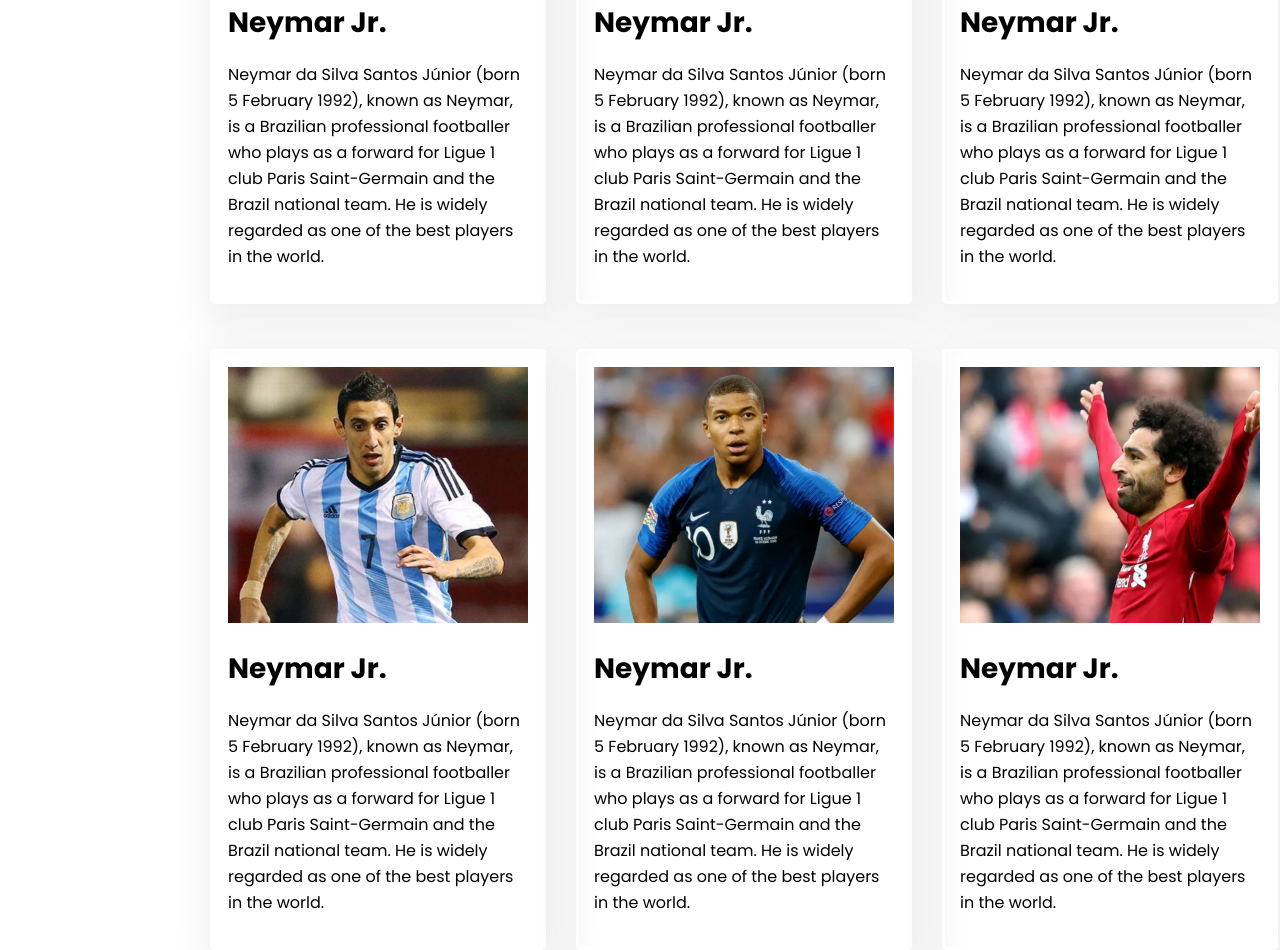
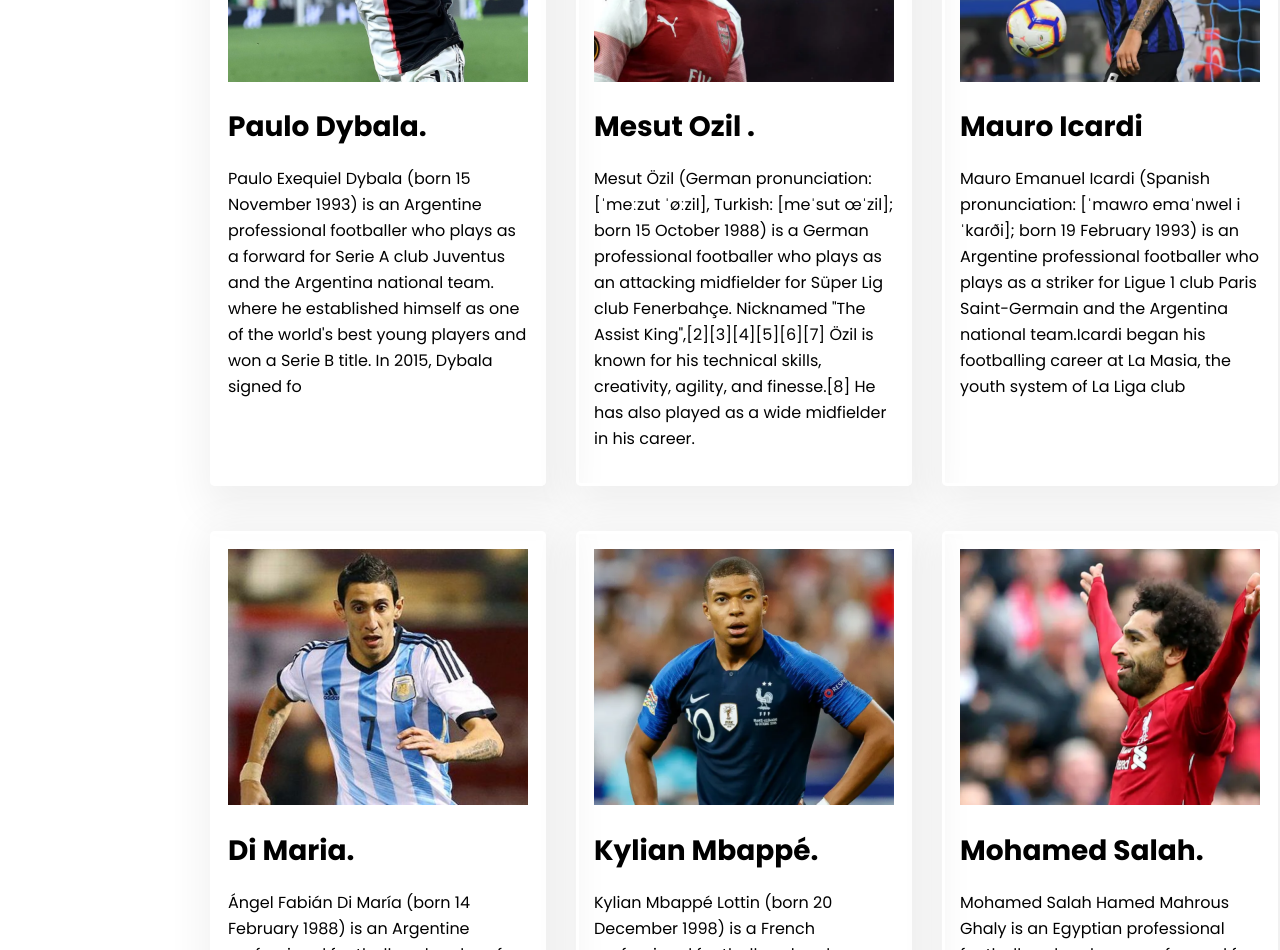
Before and after one commit to Salemah/responsive-football, a plain HTML site: page index.html in a window 1280 px wide. Shown: the part 1850-2800 px from the top of the page. Drawn offline with Linux system fonts and the light colour scheme.

Commit message:
websie responsive

```diff
--- a/index.html
+++ b/index.html
@@ -22,7 +22,7 @@
                     <a href="">Contact</a>
                 </div>
                 <div class="login-button">
-                    <a href="login.html"><i class="fas fa-sign-in-alt"></i> Login</a>
+                    <a href="#"><i class="fas fa-sign-in-alt"></i> Login</a>
                 </div>
             </nav>
             <section class="banner-section flexible-content">
@@ -53,166 +53,106 @@
                     <div class="card-details">
                         <h1>Neymar Jr.</h1>
                     </div>
-                    <p class="cards-p">Neymar da Silva Santos Júnior (born 5 February 1992), known as Neymar, is a
-                        Brazilian
-                        professional
-                        footballer who plays as a forward for Ligue 1 club Paris Saint-Germain and the Brazil national
-                        team.
-                        He is widely regarded as one of the best players in the world.</p>
+                    <p class="cards-p">Neymar came into prominence at Santos, where he made his professional debut aged 17. He helped the club win two successive Campeonato Paulista championships, a Copa do , and the UEFA Champions League, and finished third for the FIFA Ballon  Final.</p>
                 </div>
                 <div class="image-card">
                     <div class="image-card-banner">
                         <img src="images/players/player-2.png">
                     </div>
                     <div class="card-details">
-                        <h1>Neymar Jr.</h1>
+                        <h1>Lionel Messi.</h1>
                     </div>
-                    <p class="cards-p">Neymar da Silva Santos Júnior (born 5 February 1992), known as Neymar, is a
-                        Brazilian
-                        professional
-                        footballer who plays as a forward for Ligue 1 club Paris Saint-Germain and the Brazil national
-                        team.
-                        He is widely regarded as one of the best players in the world.</p>
+                    <p class="cards-p">An Argentine international, Messi is both his country's highest appearance-maker and their all-time leading goalscorer. At youth level, he won the 2005 FIFA World Youth Championship, finishing the tournament with bto play and score in a FIFA  August 2011, he led Argentina to three consecutive finals: the 2014 FIFA World Cup, for which he won the Golden Ball, and the 2015 and 2016 Copa </p>
                 </div>
                 <div class="image-card">
                     <div class="image-card-banner">
                         <img src="images/players/player-3.png">
                     </div>
                     <div class="card-details">
-                        <h1>Neymar Jr.</h1>
+                        <h1>Cristiano Ronaldo</h1>
                     </div>
-                    <p class="cards-p">Neymar da Silva Santos Júnior (born 5 February 1992), known as Neymar, is a
-                        Brazilian
-                        professional
-                        footballer who plays as a forward for Ligue 1 club Paris Saint-Germain and the Brazil national
-                        team.
-                        He is widely regarded as one of the best players in the world.</p>
+                    <p class="cards-p">Born and raised in Madeira, Ronaldo began his senior club career playing for Sporting CP, before signing with Manchester United in 2003, aged 18, winning the e, and the FIFA Club World Cup; at age 23, he won his first Ballon d'Or. Ronaldo was the subject of the then-most expensive association football transfer when he signed for Real Madrid in 2009 in a transfer worth €94 million (£80 million), where he won 15 trop</p>
                 </div>
                 <div class="image-card">
                     <div class="image-card-banner">
                         <img src="images/players/player-4.png">
                     </div>
                     <div class="card-details">
-                        <h1>Neymar Jr.</h1>
+                        <h1>Paulo Dybala.</h1>
                     </div>
-                    <p class="cards-p">Neymar da Silva Santos Júnior (born 5 February 1992), known as Neymar, is a
-                        Brazilian
-                        professional
-                        footballer who plays as a forward for Ligue 1 club Paris Saint-Germain and the Brazil national
-                        team.
-                        He is widely regarded as one of the best players in the world.</p>
+                    <p class="cards-p">Paulo Exequiel Dybala (born 15 November 1993) is an Argentine professional footballer who plays as a forward for Serie A club Juventus and the Argentina national team. where he established himself as one of the world's best young players and won a Serie B title. In 2015, Dybala signed fo</p>
                 </div>
                 <div class="image-card">
                     <div class="image-card-banner">
                         <img src="images/players/player-5.png">
                     </div>
                     <div class="card-details">
-                        <h1>Neymar Jr.</h1>
+                        <h1>Mesut Ozil .</h1>
                     </div>
-                    <p class="cards-p">Neymar da Silva Santos Júnior (born 5 February 1992), known as Neymar, is a
-                        Brazilian
-                        professional
-                        footballer who plays as a forward for Ligue 1 club Paris Saint-Germain and the Brazil national
-                        team.
-                        He is widely regarded as one of the best players in the world.</p>
+                    <p class="cards-p">Mesut Özil (German pronunciation: [ˈmeːzut ˈøːzil], Turkish: [meˈsut œˈzil]; born 15 October 1988) is a German professional footballer who plays as an attacking midfielder for Süper Lig club Fenerbahçe. Nicknamed "The Assist King",[2][3][4][5][6][7] Özil is known for his technical skills, creativity, agility, and finesse.[8] He has also played as a wide midfielder in his career.</p>
                 </div>
                 <div class="image-card">
                     <div class="image-card-banner">
                         <img src="images/players/player-6.png">
                     </div>
                     <div class="card-details">
-                        <h1>Neymar Jr.</h1>
+                        <h1>Mauro Icardi</h1>
                     </div>
-                    <p class="cards-p">Neymar da Silva Santos Júnior (born 5 February 1992), known as Neymar, is a
-                        Brazilian
-                        professional
-                        footballer who plays as a forward for Ligue 1 club Paris Saint-Germain and the Brazil national
-                        team.
-                        He is widely regarded as one of the best players in the world.</p>
+                    <p class="cards-p">Mauro Emanuel Icardi (Spanish pronunciation: [ˈmawɾo emaˈnwel iˈkaɾði]; born 19 February 1993) is an Argentine professional footballer who plays as a striker for Ligue 1 club Paris Saint-Germain and the Argentina national team.Icardi began his footballing career at La Masia, the youth system of La Liga club </p>
                 </div>
                 <div class="image-card">
                     <div class="image-card-banner">
                         <img src="images/players/player-7.png">
                     </div>
                     <div class="card-details">
-                        <h1>Neymar Jr.</h1>
+                        <h1>Di Maria.</h1>
                     </div>
-                    <p class="cards-p">Neymar da Silva Santos Júnior (born 5 February 1992), known as Neymar, is a
-                        Brazilian
-                        professional
-                        footballer who plays as a forward for Ligue 1 club Paris Saint-Germain and the Brazil national
-                        team.
-                        He is widely regarded as one of the best players in the world.</p>
+                    <p class="cards-p">Ángel Fabián Di María (born 14 February 1988) is an Argentine professional footballer who plays for Ligue 1 club Paris Saint-Germain and the Argentina national team. He can play as either a winger or attacking midfielder.Di María began his career with Rosario Central, but came into prominence at Benfica after signing for the club in 2007, aged 19. He helped Benfica win a Primeira Liga championship, the club's fi</p>
                 </div>
                 <div class="image-card">
                     <div class="image-card-banner">
                         <img src="images/players/player-8.png">
                     </div>
                     <div class="card-details">
-                        <h1>Neymar Jr.</h1>
+                        <h1>Kylian Mbappé.</h1>
                     </div>
-                    <p class="cards-p">Neymar da Silva Santos Júnior (born 5 February 1992), known as Neymar, is a
-                        Brazilian
-                        professional
-                        footballer who plays as a forward for Ligue 1 club Paris Saint-Germain and the Brazil national
-                        team.
-                        He is widely regarded as one of the best players in the world.</p>
+                    <p class="cards-p">Kylian Mbappé Lottin (born 20 December 1998) is a French professional footballer who plays as a forward for Ligue 1 club Paris Saint-Germain and the France national team. Mbappé began his senior career with Ligue 1 club Monaco, making his professional debut in 2015, aged 16. With them, he won a Ligue 1 title, Ligue 1 Young Player of the Year, and the Golden Boy award. In 2017, he signed for league rivals Paris Saint-Germain on an initial loan, which was made permanent in 2018 in a transfer worth €180 mi</p>
                 </div>
                 <div class="image-card">
                     <div class="image-card-banner">
                         <img src="images/players/player-9.png">
                     </div>
                     <div class="card-details">
-                        <h1>Neymar Jr.</h1>
+                        <h1>Mohamed Salah.</h1>
                     </div>
-                    <p class="cards-p">Neymar da Silva Santos Júnior (born 5 February 1992), known as Neymar, is a
-                        Brazilian
-                        professional
-                        footballer who plays as a forward for Ligue 1 club Paris Saint-Germain and the Brazil national
-                        team.
-                        He is widely regarded as one of the best players in the world.</p>
+                    <p class="cards-p">Mohamed Salah Hamed Mahrous Ghaly  is an Egyptian professional footballer who plays as a forward for Premier League club Liverpool and captains the Egypt national team. Considered one of the best players in the world,[6][7] he is known for his finishing, dribbling, and speed.</p>
                 </div>
                 <div class="image-card">
                     <div class="image-card-banner">
                         <img src="images/players/player-10.png">
                     </div>
                     <div class="card-details">
-                        <h1>Neymar Jr.</h1>
+                        <h1>Harry Kane</h1>
                     </div>
-                    <p class="cards-p">Neymar da Silva Santos Júnior (born 5 February 1992), known as Neymar, is a
-                        Brazilian
-                        professional
-                        footballer who plays as a forward for Ligue 1 club Paris Saint-Germain and the Brazil national
-                        team.
-                        He is widely regarded as one of the best players in the world.</p>
+                    <p class="cards-p">Born and raised in the London borough of Waltham Forest, Kane began his career at Tottenham Hotspur, where, after fast progression through the team's youth academy, he was promoted to the senior team in 2009, at age 16. He did not initially feature for the side, and was loaned out several times to clubs across the English football pyramid, inc</p>
                 </div>
                 <div class="image-card">
                     <div class="image-card-banner">
                         <img src="images/players/player-11.png">
                     </div>
                     <div class="card-details">
-                        <h1>Neymar Jr.</h1>
+                        <h1>Kevin De Bruyne</h1>
                     </div>
-                    <p class="cards-p">Neymar da Silva Santos Júnior (born 5 February 1992), known as Neymar, is a
-                        Brazilian
-                        professional
-                        footballer who plays as a forward for Ligue 1 club Paris Saint-Germain and the Brazil national
-                        team.
-                        He is widely regarded as one of the best players in the world.</p>
+                    <p class="cards-p">Kevin De Bruyne (born 28 June 1991) is a Belgian professional footballer who plays as a midfielder for Premier League club Manchester City, where he is vice-captain, and the Belgium national team. He is one of just three </p>
                 </div>
                 <div class="image-card">
                     <div class="image-card-banner">
                         <img src="images/players/player-12.png">
                     </div>
                     <div class="card-details">
-                        <h1>Neymar Jr.</h1>
+                        <h1>Philippe Coutinho</h1>
                     </div>
-                    <p class="cards-p">Neymar da Silva Santos Júnior (born 5 February 1992), known as Neymar, is a
-                        Brazilian
-                        professional
-                        footballer who plays as a forward for Ligue 1 club Paris Saint-Germain and the Brazil national
-                        team.
-                        He is widely regarded as one of the best players in the world.</p>
+                    <p class="cards-p">Philippe Coutinho Correia (born 12 June 1992) is a Brazilian professional footballer who plays as an attacking midfielder or winger for Spanish club Barcelona and the Brazil national team. He is known for his combination of vision, passing, dribbling and ability to conjure curving long-range strikes.Born and raised in Rio de Janeiro, Coutinho sho</p>
                 </div>
             </div>
         </main>
```
